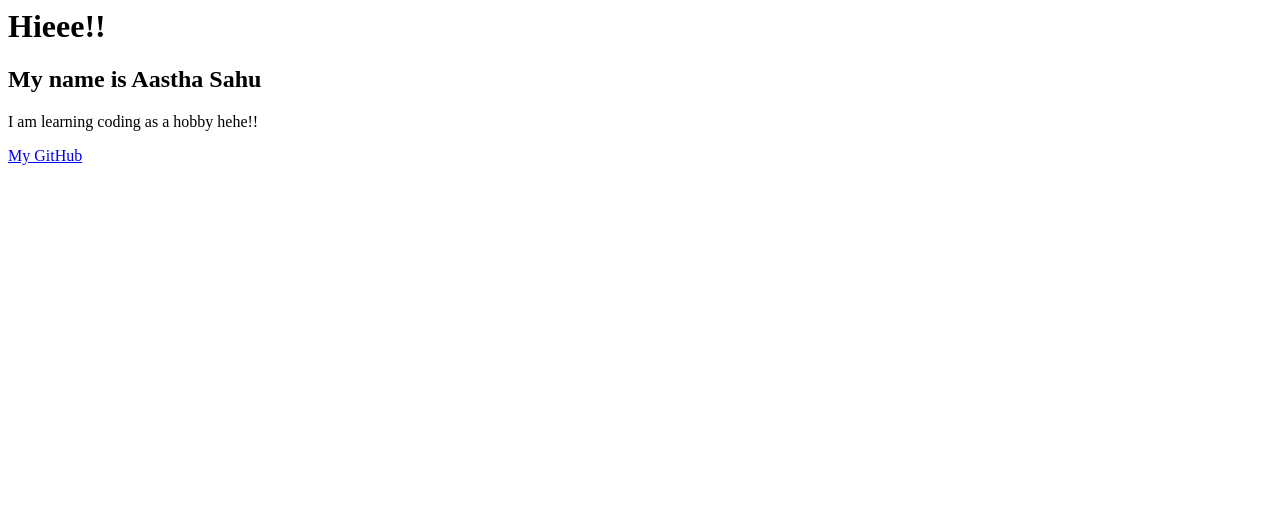
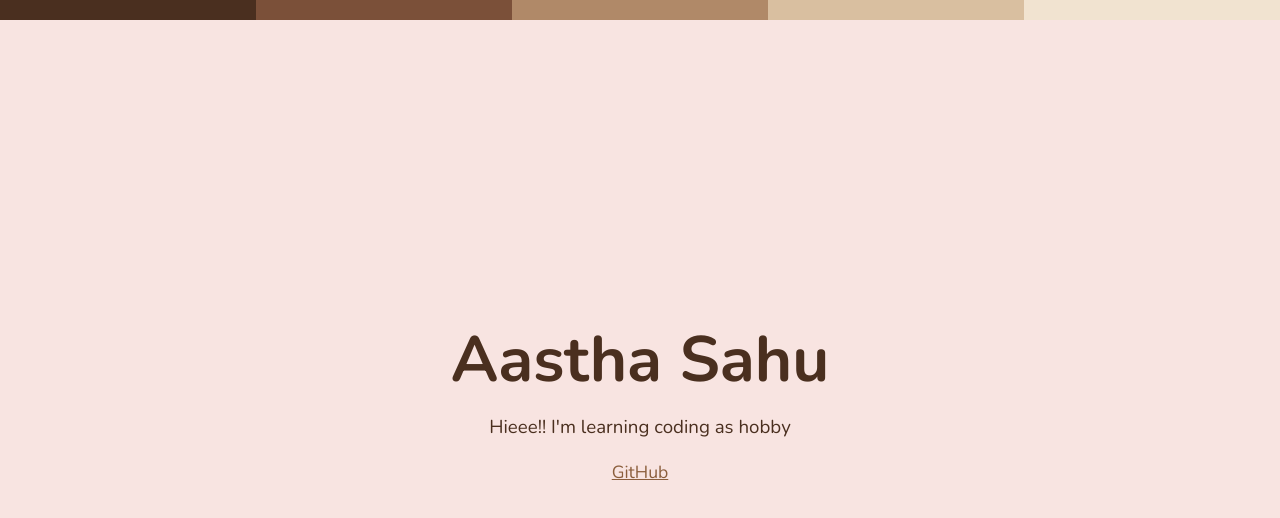
Before and after one commit to aasthasahuuu/aasthasahuuu.github.io, a plain HTML site: page index.html in a window 1280 px wide. Drawn offline with nearby package versions, Linux system fonts and the light colour scheme.

Commit message:
Much prettier website
Co-authored-by: xsyanic <203979381+xsyanic@users.noreply.github.com>

```diff
--- a/index.html
+++ b/index.html
@@ -1,11 +1,24 @@
-<html>
+<!DOCTYPE html>
+<html lang="en">
 <head>
-<title>My first website</title>
+<meta charset="UTF-8">
+<meta name="viewport" content="width=device-width, initial-scale=1, viewport-fit=cover">
+<title>~ Aastha Sahu</title>
+<link href="https://fonts.googleapis.com/css2?family=Nunito:wght@400;500;600;700;800&display=swap" rel="stylesheet">
+<link rel="stylesheet" href="style.css">
 </head>
 <body>
-<h1>Hieee!!</h1>
-<h2>My name is Aastha Sahu</h2>
-<p>I am learning coding as a hobby hehe!!</p>
-<a href="https://github.com/aasthasahuuu">My GitHub</a>
+<div class="bar">
+<div style="background: #4a2f1f;"></div>
+<div style="background: #7b5039;"></div>
+<div style="background: #b08968;"></div>
+<div style="background: #d9bfa0;"></div>
+<div style="background: #f1e3d0;"></div>
+</div>
+<div class="main-text">
+<h1>Aastha Sahu</h1>
+<h3>Hieee!! I'm learning coding as hobby</h3>
+<a href="https://github.com/aasthasahuuu">GitHub</a>
+</div>
 </body>
 </html>
--- /dev/null
+++ b/style.css
@@ -0,0 +1,18 @@
+/* totally done by aastha lol */
+:root {
+  --bg: #f8e4e1;
+  --text: #4a2f1f;
+  --accent: #8b5e3c;
+  color-scheme: light;
+  box-sizing: border-box;
+  padding-block: env(safe-area-inset-top, 0px) env(safe-area-inset-bottom, 0px);
+}
+
+html, body {height: 100%; margin: 0;}
+body {font-family: 'Nunito', sans-serif; background: var(--bg); color: var(--text); display: flex; flex-direction: column; justify-content: center; align-items: center; text-align: center;}
+.bar {position: fixed; top: 0; left: 0; right: 0; display: flex; height: 20px;}
+.bar div {flex: 1;}
+h1 {font-size: 4rem; margin: 0;}
+h3 {font-weight: normal; margin: 10px 0 20px;}
+a {color: var(--accent); font-size: 1.1rem;}
+.main-text {padding-inline: 5vw; box-sizing: border-box; white-space: nowrap; zoom: min(1, calc(100vw / 450));}
```
